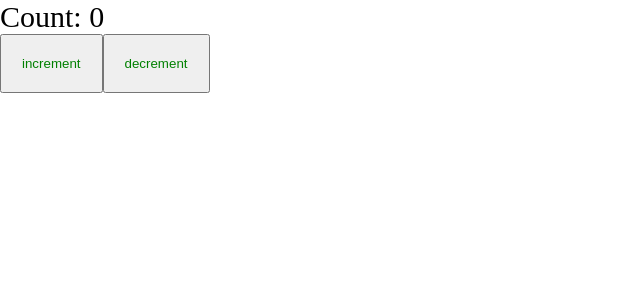
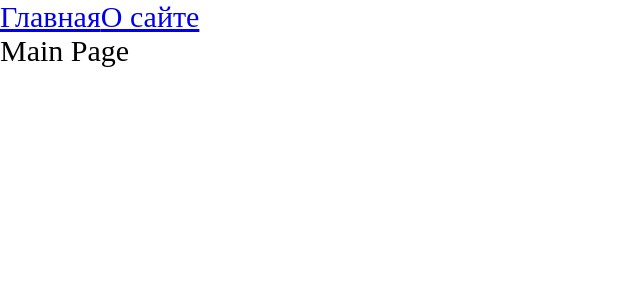
Before and after one commit to Nike11088/ulbi-production-project, a React app: page / in a window 1280 px wide. Shown: the top 300 px of the page, without its empty margins (0-640 px from the left). Built offline with nearby package versions, Linux system fonts and the light colour scheme.

Commit message:
routing, lazy loading

```diff
--- a/package.json
+++ b/package.json
@@ -13,12 +13,14 @@
   "license": "ISC",
   "dependencies": {
     "react": "^17.0.2",
-    "react-dom": "^17.0.2"
+    "react-dom": "^17.0.2",
+    "react-router-dom": "^6.2.1"
   },
   "devDependencies": {
     "@types/react": "^17.0.39",
     "@types/react-dom": "^17.0.11",
     "@types/node": "^17.0.21",
+    "@types/react-router-dom": "^5.3.3",
     "@types/webpack": "^5.28.0",
     "@types/webpack-dev-server": "^4.7.2",
     "css-loader": "^6.6.0",
--- a/src/App.tsx
+++ b/src/App.tsx
@@ -1,10 +1,21 @@
-import Counter from './components/Counter'
+
+import { Route, Routes, Link } from 'react-router-dom'
 import './index.scss'
+import { AboutPageAsync } from './pages/AboutPage/AboutPage.async'
+import { MainPageAsync } from './pages/MainPage/MainPageAsync'
+import { Suspense } from 'react'
 
 const App = () => {
   return (
     <div className="app">
-      <Counter />
+      <Link to={'/'}>Главная</Link>
+      <Link to={'/about'}>О сайте</Link>
+      <Suspense fallback={<div>Loading...</div>}>
+        <Routes>
+          <Route path={'/about'} element={<AboutPageAsync />} />
+          <Route path={'/'} element={<MainPageAsync />} />
+        </Routes>
+      </Suspense>
     </div>
   )
 }
--- a/src/index.tsx
+++ b/src/index.tsx
@@ -1,7 +1,10 @@
 import { render } from 'react-dom'
 import App from './App'
+import { BrowserRouter } from 'react-router-dom'
 
 render(
-  <App />,
+  <BrowserRouter>
+    <App />
+  </BrowserRouter>,
   document.getElementById('root')
 )
--- /dev/null
+++ b/src/pages/AboutPage/AboutPage.async.tsx
@@ -0,0 +1,3 @@
+import { lazy } from "react"
+
+export const AboutPageAsync = lazy(() => import('./AboutPage'))
--- /dev/null
+++ b/src/pages/AboutPage/AboutPage.tsx
@@ -0,0 +1,7 @@
+const AboutPage = () => {
+  return (
+    <div>About Page</div>
+  )
+}
+
+export default AboutPage
--- /dev/null
+++ b/src/pages/MainPage/MainPage.tsx
@@ -0,0 +1,9 @@
+const MainPage = () => {
+  return (
+    <div>
+      Main Page
+    </div>
+  )
+}
+
+export default MainPage
--- /dev/null
+++ b/src/pages/MainPage/MainPageAsync.tsx
@@ -0,0 +1,3 @@
+import { lazy } from "react"
+
+export const MainPageAsync = lazy(() => import('./MainPage'))
```
Also changed, not shown: notes.txt, 2 other files (tests, documents, lock files or other folders).
